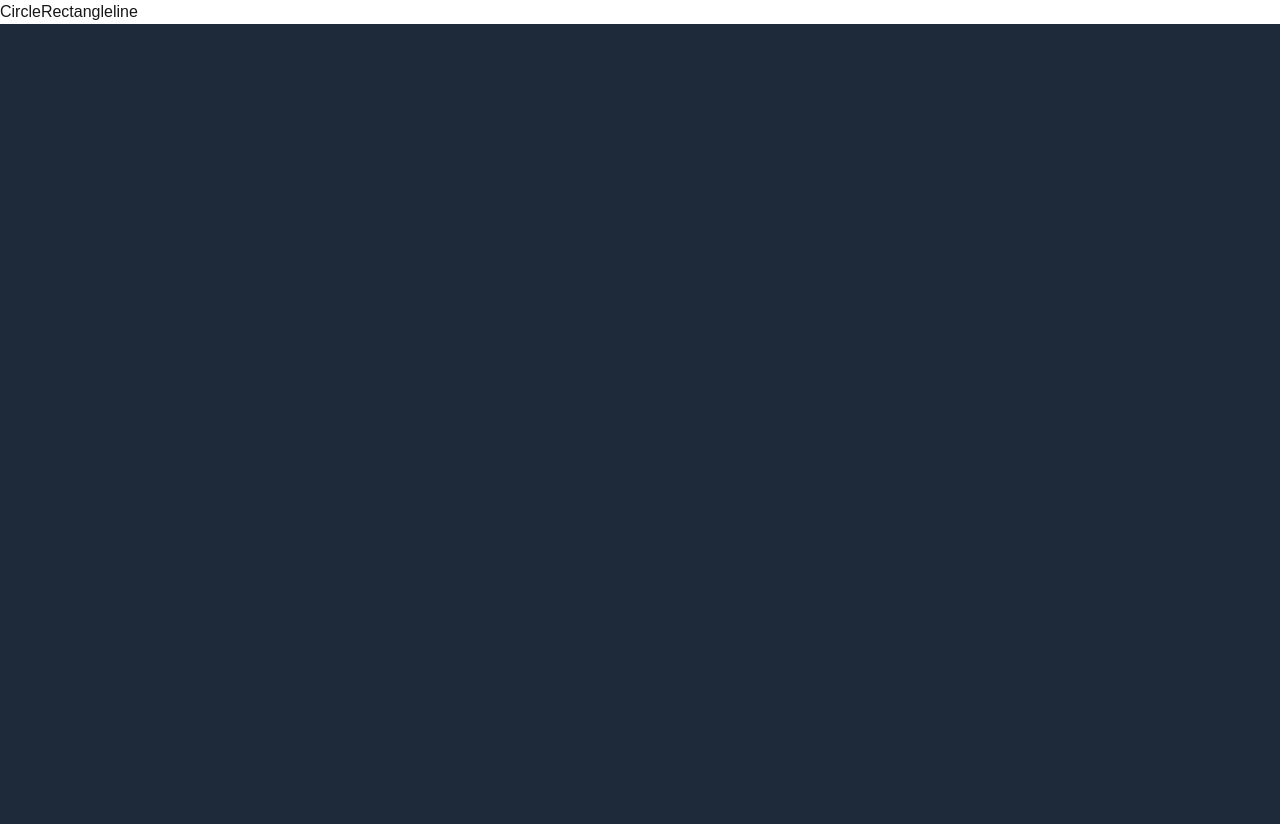
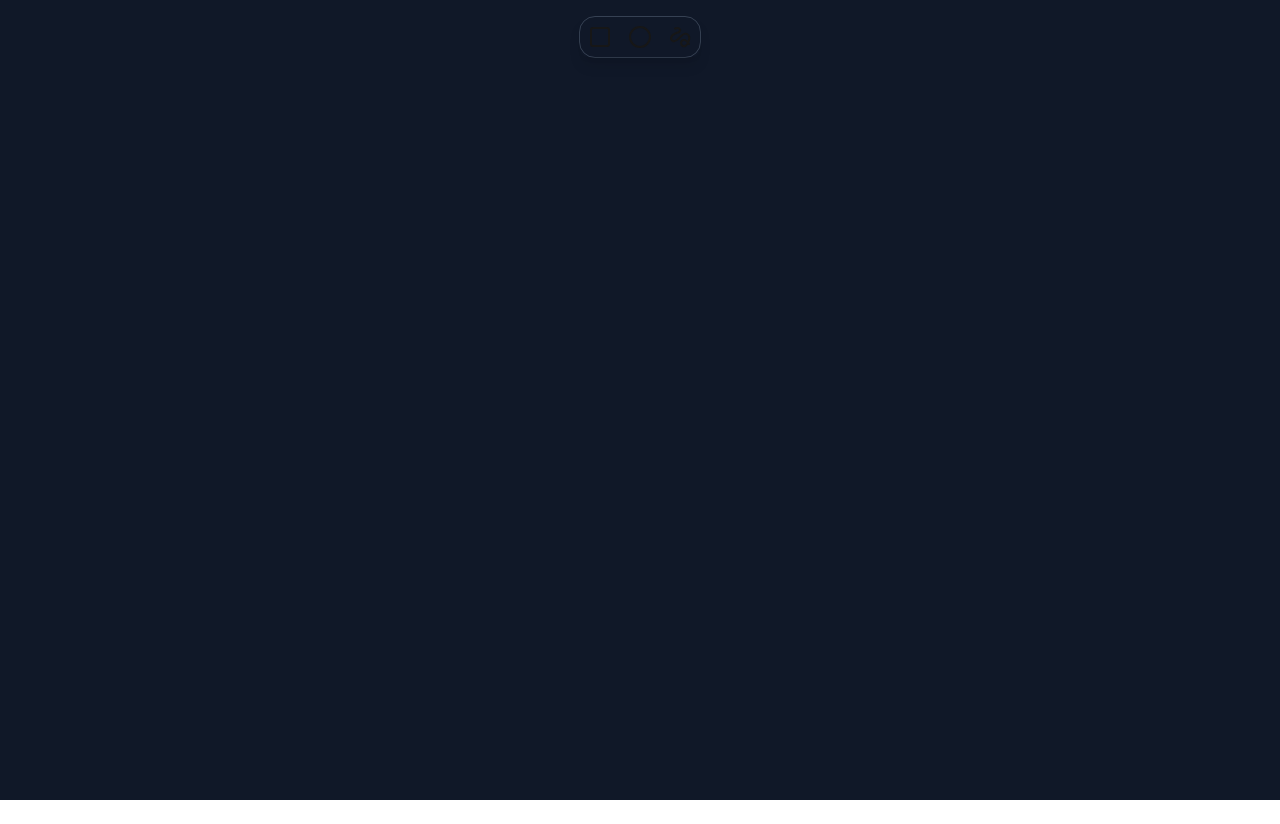
Before and after one commit to Varun789-mx/canvas, a Next.js app: page / in a window 1280 px wide. After the commit the page ends 800 px from the top, so only its background shows below. Built offline with nearby package versions, Linux system fonts and the light colour scheme.

Commit message:
add topbar and infinite canvas

```diff
--- a/app/Canvas/canvas.tsx
+++ b/app/Canvas/canvas.tsx
@@ -1,23 +1,38 @@
 import React, { useRef, useState } from "react";
 import { CanvasDrawer } from "../lib/CanvasClass";
+import { Circle, LineSquiggle, Shapes, Square } from "lucide-react";
 
 enum ShapeProp {
   circle = "Circle",
-  rectangele = "Rectangle",
+  rectangle = "Rectangle",
   line = "Line",
   ellipse = "Ellipse",
 }
+interface Shape {
+  type: ShapeProp,
+  x: number,
+  y: number,
+  height: number,
+  width?: number,
+  radius?: number
+}
+
 const Canvas = () => {
   const canvasRef = useRef<HTMLCanvasElement>(null);
   const [start, setstart] = useState({ x: 0, y: 0 });
   const [shape, setshape] = useState<ShapeProp>(ShapeProp.line);
   const [drawing, setdrawing] = useState(false);
+  const [CurrentShapes, setCurrentShapes] = useState<Shape[]>([])
+  const [Camera, setCamera] = useState({ x: 0, y: 0, zoom: 1 });
 
   function HandleMouseDown(e: React.MouseEvent<HTMLCanvasElement>) {
     setdrawing(true);
     setstart({ x: e.clientX, y: e.clientY });
   }
-
+  function ScrollToWorld(screenX: number, screenY: number) {
+    const worldX = (screenX - Camera.x) / Camera.zoom;
+    const worldY = (screenY - Camera.y) / Camera.zoom;
+  }
   function HandleMouseUp() {
     setdrawing(false);
   }
@@ -26,24 +41,39 @@ const Canvas = () => {
     if (!canvas) return;
     if (drawing) {
       const drawer = new CanvasDrawer(canvas);
-      drawer.CreateRectangle(start.x, start.y, e.clientX, e.clientY);
+
+      if (shape === ShapeProp.rectangle) {
+         const currentShape = {type:ShapeProp.rectangle,x:start.x,y:start.y,width:e.clientX,height:e.clientY};
+        setCurrentShapes(Shape=>([...Shape,currentShape]))
+        drawer.CreateRectangle(start.x, start.y, e.clientX, e.clientY, Camera, true);
+        drawer.CreateRectangle(currentShape.x,currentShape.y,currentShape.width!,currentShape.height!,Camera,true);
+      }
+      if (shape === ShapeProp.circle) {
+        drawer.CreateCircle(start.x, start.y, e.clientX, e.clientY);
+      }
+      if (shape === ShapeProp.line) {
+        drawer.CreateLine(start.x, start.y, e.clientX, e.clientY);
+      }
     }
   };
   return (
-    <div>
-      <div className="w-3/4 flex items bg-white ">
-        <div>Circle</div>
-        <div>Rectangle</div>
-        <div>line</div>
-      </div>
+    <div className="overflow-hidden inset-0 fixed">
       <canvas
         ref={canvasRef}
         id="canvas"
         onMouseDown={HandleMouseDown}
         onMouseUp={HandleMouseUp}
         onMouseMove={HandleDrawing}
-        className="bg-gray-800 w-screen h-screen"
+        className="bg-gray-900  w-screen h-screen"
       />
+      <div className="absolute top-4 left-1/2 -translate-x-1/2  bg-blend-saturation border border-gray-700 rounded-2xl">
+        <div className="flex gap-4  rounded-lg shadow-lg p-2">
+          <button onClick={() => setshape(ShapeProp.rectangle)}><Square /></button>
+          <button onClick={() => setshape(ShapeProp.circle)}><Circle /></button>
+          <button onClick={() => setshape(ShapeProp.line)}><LineSquiggle /></button>
+        </div>
+
+      </div>
     </div>
   );
 };
--- a/app/globals.css
+++ b/app/globals.css
@@ -25,6 +25,6 @@ body {
   font-family: Arial, Helvetica, sans-serif;
 }
 
-#canvas{
+/* #canvas{
   image-rendering: pixelated;
-}
+} */
--- a/app/lib/CanvasClass.ts
+++ b/app/lib/CanvasClass.ts
@@ -25,21 +25,30 @@ export class CanvasDrawer {
     startY: number,
     endX: number,
     endY: number,
-    rounded?: boolean
+    camera: { x: number, y: number, zoom: number },
+    rounded?: boolean,
   ) {
     const height = endY - startY;
     const width = endX - startX;
 
     this.ctx.strokeStyle = "white";
+    this.ctx.save();
+    this.ctx.translate(camera.x, camera.y);
+    this.ctx.scale(camera.zoom, camera.zoom);
     if (rounded) {
       this.ctx.roundRect(startX, startY, width, height, 5 * Math.PI);
       this.ctx.stroke();
+
     }
-    this.ctx.strokeRect(startX, startY, width, height);
+    else {
+      this.ctx.strokeRect(startX, startY, width, height);
+    }
+
+
   }
 
   CreateCircle(startX: number, startY: number, endX: number, endY: number) {
-    const height = endY - startY;
+    const height = startY - endY;
     this.ctx.arc(startX, startY, Math.abs(height), 0, 2 * Math.PI);
     this.ctx.stroke();
   }
```
